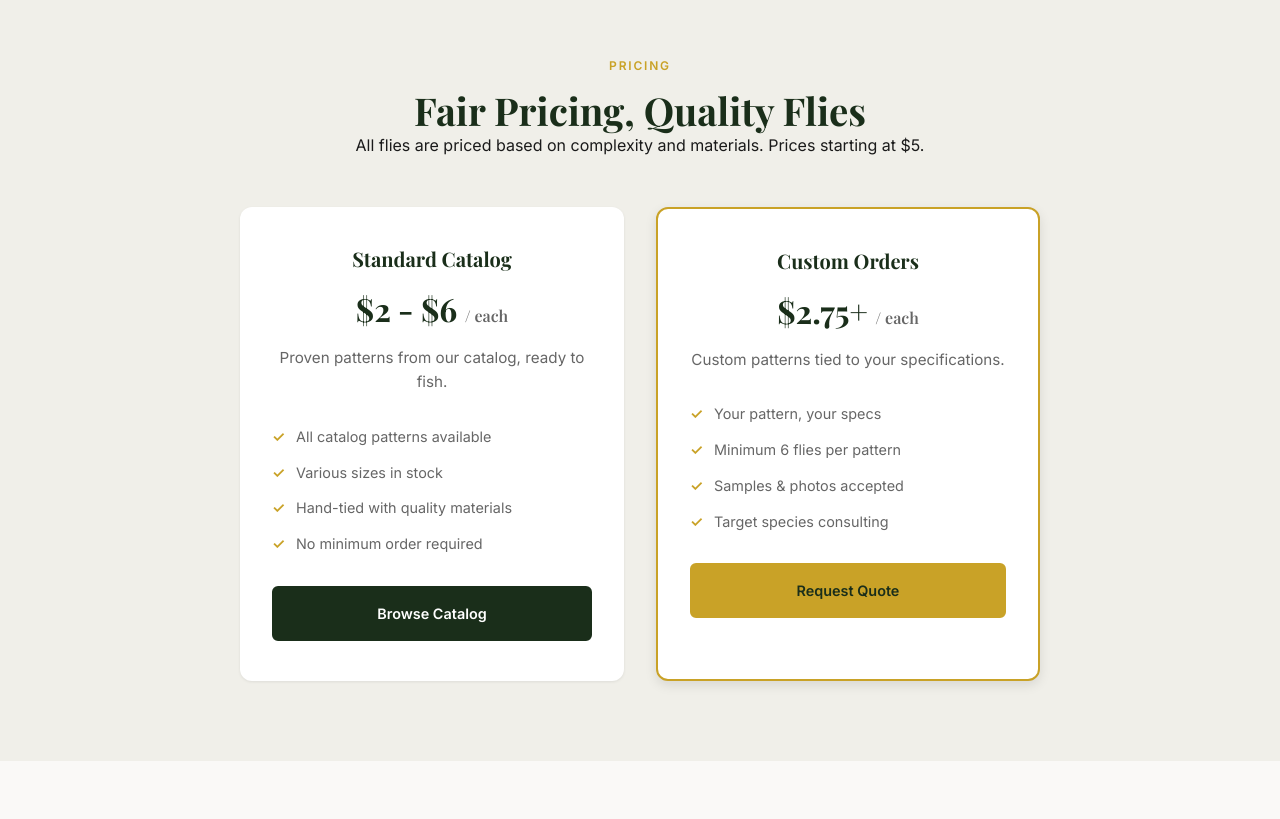
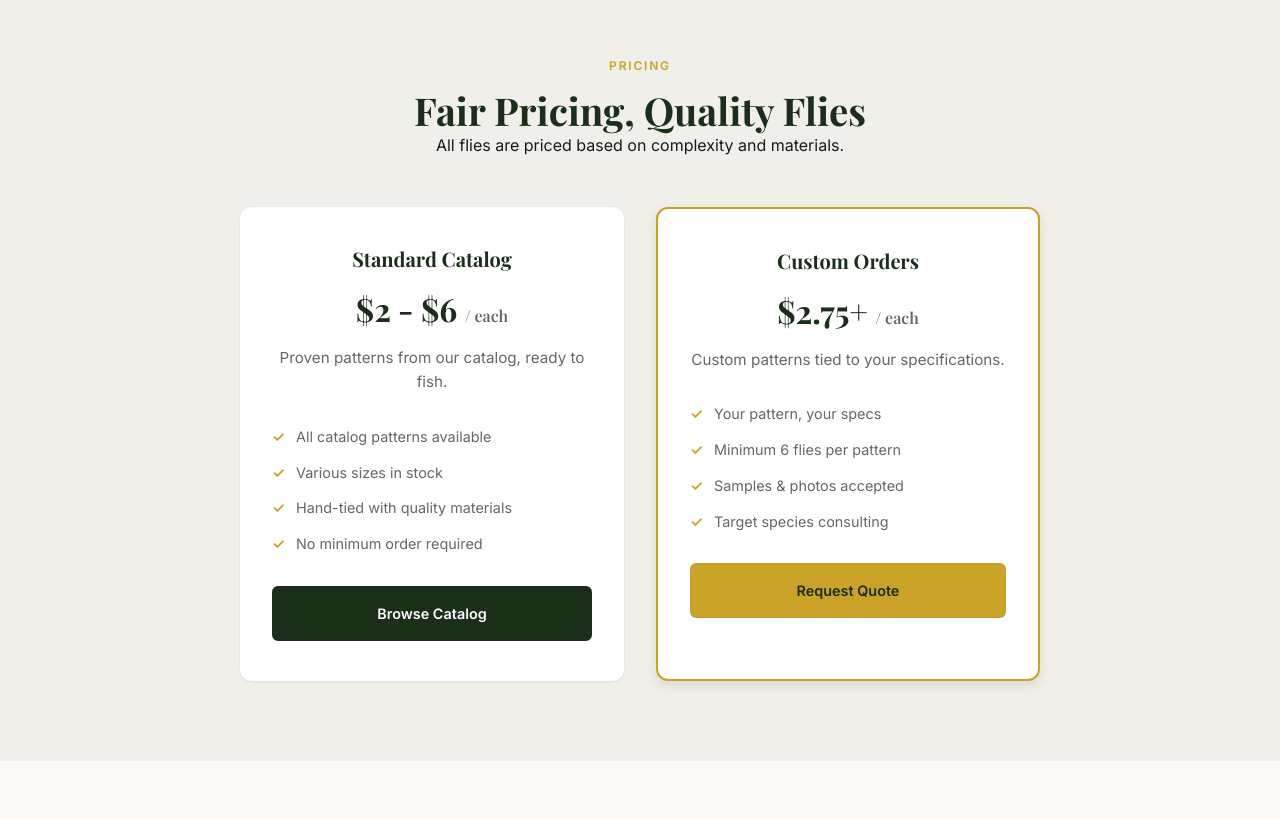
Before and after one commit to nesba5git/onpointflies, a website: page order.html in a window 1280 px wide. Shown: the part 1140-1959 px from the top of the page. Drawn offline with nearby package versions, Linux system fonts and the light colour scheme.

Commit message:
Update order.html

```diff
--- a/order.html
+++ b/order.html
@@ -80,7 +80,7 @@
             <div class="section-header">
                 <span class="section-label">Pricing</span>
                 <h2>Fair Pricing, Quality Flies</h2>
-                <p>All flies are priced based on complexity and materials. Prices starting at $5.</p>
+                <p>All flies are priced based on complexity and materials.</p>
             </div>
             <div class="pricing-grid">
                 <div class="pricing-card animate-on-scroll">
```
